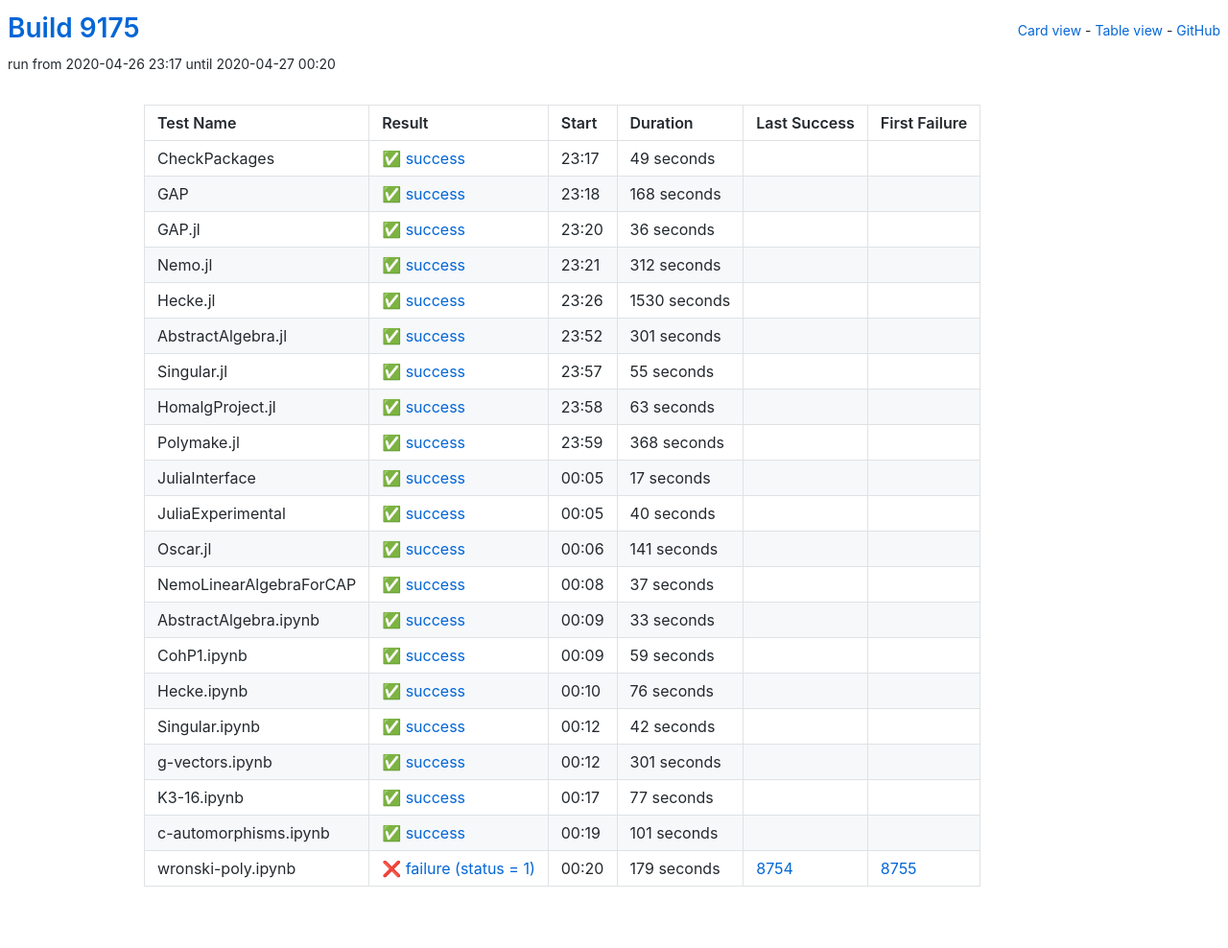
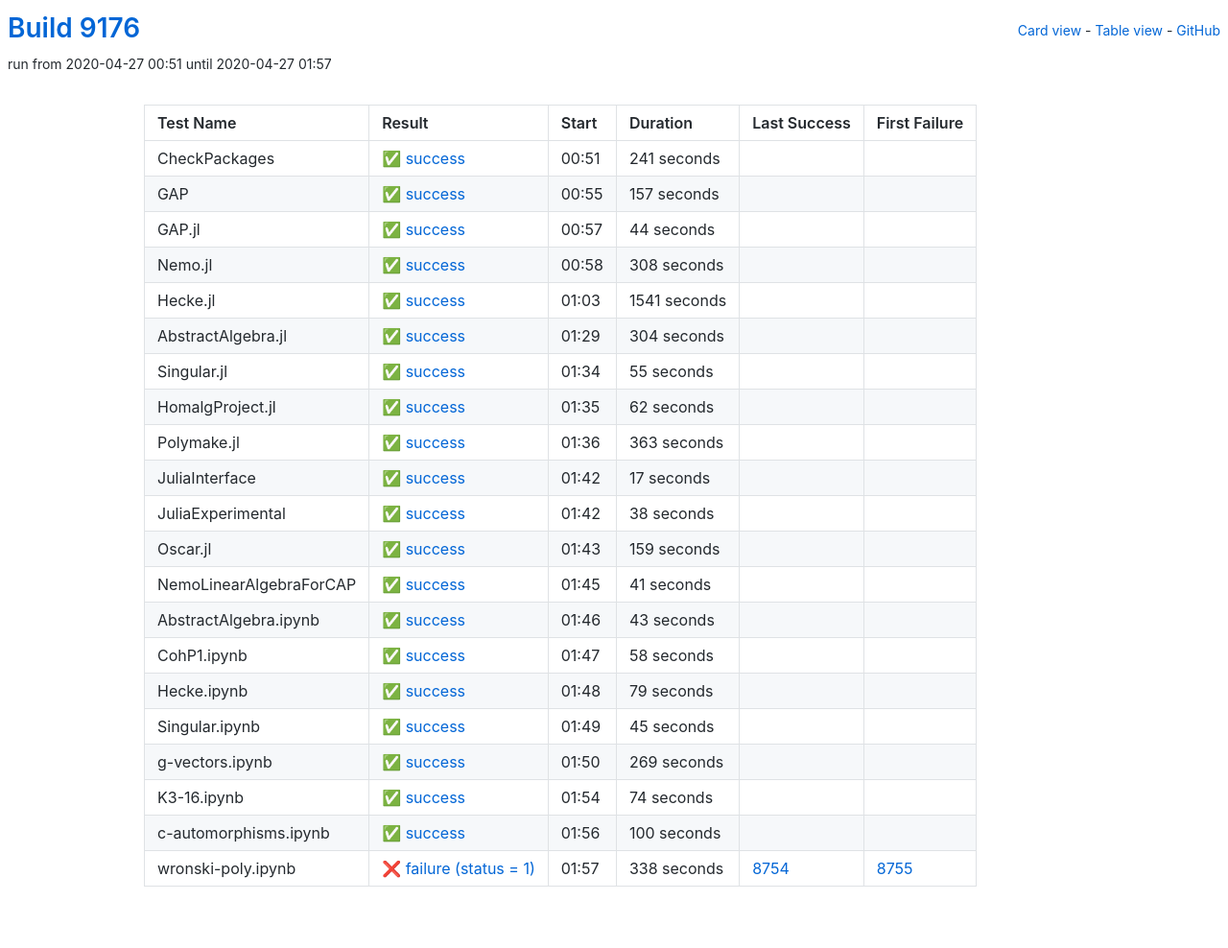
Before and after one commit to oscar-system/oscar-ci-status, a Jekyll site: the page built from table.html, in a window 1280 px wide. Shown: the whole page at 96% size. Built offline with Jekyll 4.4.1, drawn with Linux system fonts in a browser that asks for light colours.

Commit message:
Build 9176

```diff
--- a/_data/ci.yml
+++ b/_data/ci.yml
@@ -1,71 +1,71 @@
-build: 9175
-build_url: https://oscarci.mathematik.uni-kl.de/job/oscar/9175/
+build: 9176
+build_url: https://oscarci.mathematik.uni-kl.de/job/oscar/9176/
 job: oscar
 tests:
-- duration: 49
+- duration: 241
   exitcode: 0
   first_failure: false
   first_failure_url: null
   last_success: false
   last_success_url: null
-  log: https://oscarci.mathematik.uni-kl.de/job/oscar/9175/artifact/logs/build-9175/CheckPackages.log
+  log: https://oscarci.mathematik.uni-kl.de/job/oscar/9176/artifact/logs/build-9176/CheckPackages.log
   name: CheckPackages
-  start: 2020-04-26 23:17
+  start: 2020-04-27 00:51
   status: success
   success: true
-- duration: 168
+- duration: 157
   exitcode: 0
   first_failure: false
   first_failure_url: null
   last_success: false
   last_success_url: null
-  log: https://oscarci.mathematik.uni-kl.de/job/oscar/9175/artifact/logs/build-9175/GAP.log
+  log: https://oscarci.mathematik.uni-kl.de/job/oscar/9176/artifact/logs/build-9176/GAP.log
   name: GAP
-  start: 2020-04-26 23:18
+  start: 2020-04-27 00:55
   status: success
   success: true
-- duration: 36
+- duration: 44
   exitcode: 0
   first_failure: false
   first_failure_url: null
   last_success: false
   last_success_url: null
-  log: https://oscarci.mathematik.uni-kl.de/job/oscar/9175/artifact/logs/build-9175/GAP.jl.log
+  log: https://oscarci.mathematik.uni-kl.de/job/oscar/9176/artifact/logs/build-9176/GAP.jl.log
   name: GAP.jl
-  start: 2020-04-26 23:20
+  start: 2020-04-27 00:57
   status: success
   success: true
-- duration: 312
+- duration: 308
   exitcode: 0
   first_failure: false
   first_failure_url: null
   last_success: false
   last_success_url: null
-  log: https://oscarci.mathematik.uni-kl.de/job/oscar/9175/artifact/logs/build-9175/Nemo.jl.log
+  log: https://oscarci.mathematik.uni-kl.de/job/oscar/9176/artifact/logs/build-9176/Nemo.jl.log
   name: Nemo.jl
-  start: 2020-04-26 23:21
+  start: 2020-04-27 00:58
   status: success
   success: true
-- duration: 1530
+- duration: 1541
   exitcode: 0
   first_failure: false
   first_failure_url: null
   last_success: false
   last_success_url: null
-  log: https://oscarci.mathematik.uni-kl.de/job/oscar/9175/artifact/logs/build-9175/Hecke.jl.log
+  log: https://oscarci.mathematik.uni-kl.de/job/oscar/9176/artifact/logs/build-9176/Hecke.jl.log
   name: Hecke.jl
-  start: 2020-04-26 23:26
+  start: 2020-04-27 01:03
   status: success
   success: true
-- duration: 301
+- duration: 304
   exitcode: 0
   first_failure: false
   first_failure_url: null
   last_success: false
   last_success_url: null
-  log: https://oscarci.mathematik.uni-kl.de/job/oscar/9175/artifact/logs/build-9175/AbstractAlgebra.jl.log
+  log: https://oscarci.mathematik.uni-kl.de/job/oscar/9176/artifact/logs/build-9176/AbstractAlgebra.jl.log
   name: AbstractAlgebra.jl
-  start: 2020-04-26 23:52
+  start: 2020-04-27 01:29
   status: success
   success: true
 - duration: 55
@@ -74,31 +74,31 @@ tests:
   first_failure_url: null
   last_success: false
   last_success_url: null
-  log: https://oscarci.mathematik.uni-kl.de/job/oscar/9175/artifact/logs/build-9175/Singular.jl.log
+  log: https://oscarci.mathematik.uni-kl.de/job/oscar/9176/artifact/logs/build-9176/Singular.jl.log
   name: Singular.jl
-  start: 2020-04-26 23:57
+  start: 2020-04-27 01:34
   status: success
   success: true
-- duration: 63
+- duration: 62
   exitcode: 0
   first_failure: false
   first_failure_url: null
   last_success: false
   last_success_url: null
-  log: https://oscarci.mathematik.uni-kl.de/job/oscar/9175/artifact/logs/build-9175/HomalgProject.jl.log
+  log: https://oscarci.mathematik.uni-kl.de/job/oscar/9176/artifact/logs/build-9176/HomalgProject.jl.log
   name: HomalgProject.jl
-  start: 2020-04-26 23:58
+  start: 2020-04-27 01:35
   status: success
   success: true
-- duration: 368
+- duration: 363
   exitcode: 0
   first_failure: false
   first_failure_url: null
   last_success: false
   last_success_url: null
-  log: https://oscarci.mathematik.uni-kl.de/job/oscar/9175/artifact/logs/build-9175/Polymake.jl.log
+  log: https://oscarci.mathematik.uni-kl.de/job/oscar/9176/artifact/logs/build-9176/Polymake.jl.log
   name: Polymake.jl
-  start: 2020-04-26 23:59
+  start: 2020-04-27 01:36
   status: success
   success: true
 - duration: 17
@@ -107,129 +107,129 @@ tests:
   first_failure_url: null
   last_success: false
   last_success_url: null
-  log: https://oscarci.mathematik.uni-kl.de/job/oscar/9175/artifact/logs/build-9175/JuliaInterface.log
+  log: https://oscarci.mathematik.uni-kl.de/job/oscar/9176/artifact/logs/build-9176/JuliaInterface.log
   name: JuliaInterface
-  start: 2020-04-27 00:05
+  start: 2020-04-27 01:42
   status: success
   success: true
-- duration: 40
+- duration: 38
   exitcode: 0
   first_failure: false
   first_failure_url: null
   last_success: false
   last_success_url: null
-  log: https://oscarci.mathematik.uni-kl.de/job/oscar/9175/artifact/logs/build-9175/JuliaExperimental.log
+  log: https://oscarci.mathematik.uni-kl.de/job/oscar/9176/artifact/logs/build-9176/JuliaExperimental.log
   name: JuliaExperimental
-  start: 2020-04-27 00:05
+  start: 2020-04-27 01:42
   status: success
   success: true
-- duration: 141
+- duration: 159
   exitcode: 0
   first_failure: false
   first_failure_url: null
   last_success: false
   last_success_url: null
-  log: https://oscarci.mathematik.uni-kl.de/job/oscar/9175/artifact/logs/build-9175/Oscar.jl.log
+  log: https://oscarci.mathematik.uni-kl.de/job/oscar/9176/artifact/logs/build-9176/Oscar.jl.log
   name: Oscar.jl
-  start: 2020-04-27 00:06
+  start: 2020-04-27 01:43
   status: success
   success: true
-- duration: 37
+- duration: 41
   exitcode: 0
   first_failure: false
   first_failure_url: null
   last_success: false
   last_success_url: null
-  log: https://oscarci.mathematik.uni-kl.de/job/oscar/9175/artifact/logs/build-9175/NemoLinearAlgebraForCAP.log
+  log: https://oscarci.mathematik.uni-kl.de/job/oscar/9176/artifact/logs/build-9176/NemoLinearAlgebraForCAP.log
   name: NemoLinearAlgebraForCAP
-  start: 2020-04-27 00:08
+  start: 2020-04-27 01:45
   status: success
   success: true
-- duration: 33
+- duration: 43
   exitcode: 0
   first_failure: false
   first_failure_url: null
   last_success: false
   last_success_url: null
-  log: https://oscarci.mathematik.uni-kl.de/job/oscar/9175/artifact/logs/build-9175/AbstractAlgebra.ipynb.log
+  log: https://oscarci.mathematik.uni-kl.de/job/oscar/9176/artifact/logs/build-9176/AbstractAlgebra.ipynb.log
   name: AbstractAlgebra.ipynb
-  start: 2020-04-27 00:09
+  start: 2020-04-27 01:46
   status: success
   success: true
-- duration: 59
+- duration: 58
   exitcode: 0
   first_failure: false
   first_failure_url: null
   last_success: false
   last_success_url: null
-  log: https://oscarci.mathematik.uni-kl.de/job/oscar/9175/artifact/logs/build-9175/CohP1.ipynb.log
+  log: https://oscarci.mathematik.uni-kl.de/job/oscar/9176/artifact/logs/build-9176/CohP1.ipynb.log
   name: CohP1.ipynb
-  start: 2020-04-27 00:09
+  start: 2020-04-27 01:47
   status: success
   success: true
-- duration: 76
+- duration: 79
   exitcode: 0
   first_failure: false
   first_failure_url: null
   last_success: false
   last_success_url: null
-  log: https://oscarci.mathematik.uni-kl.de/job/oscar/9175/artifact/logs/build-9175/Hecke.ipynb.log
+  log: https://oscarci.mathematik.uni-kl.de/job/oscar/9176/artifact/logs/build-9176/Hecke.ipynb.log
   name: Hecke.ipynb
-  start: 2020-04-27 00:10
+  start: 2020-04-27 01:48
   status: success
   success: true
-- duration: 42
+- duration: 45
   exitcode: 0
   first_failure: false
   first_failure_url: null
   last_success: false
   last_success_url: null
-  log: https://oscarci.mathematik.uni-kl.de/job/oscar/9175/artifact/logs/build-9175/Singular.ipynb.log
+  log: https://oscarci.mathematik.uni-kl.de/job/oscar/9176/artifact/logs/build-9176/Singular.ipynb.log
   name: Singular.ipynb
-  start: 2020-04-27 00:12
+  start: 2020-04-27 01:49
   status: success
   success: true
-- duration: 301
+- duration: 269
   exitcode: 0
   first_failure: false
   first_failure_url: null
   last_success: false
   last_success_url: null
-  log: https://oscarci.mathematik.uni-kl.de/job/oscar/9175/artifact/logs/build-9175/g-vectors.ipynb.log
+  log: https://oscarci.mathematik.uni-kl.de/job/oscar/9176/artifact/logs/build-9176/g-vectors.ipynb.log
   name: g-vectors.ipynb
-  start: 2020-04-27 00:12
+  start: 2020-04-27 01:50
   status: success
   success: true
-- duration: 77
+- duration: 74
   exitcode: 0
   first_failure: false
   first_failure_url: null
   last_success: false
   last_success_url: null
-  log: https://oscarci.mathematik.uni-kl.de/job/oscar/9175/artifact/logs/build-9175/K3-16.ipynb.log
+  log: https://oscarci.mathematik.uni-kl.de/job/oscar/9176/artifact/logs/build-9176/K3-16.ipynb.log
   name: K3-16.ipynb
-  start: 2020-04-27 00:17
+  start: 2020-04-27 01:54
   status: success
   success: true
-- duration: 101
+- duration: 100
   exitcode: 0
   first_failure: false
   first_failure_url: null
   last_success: false
   last_success_url: null
-  log: https://oscarci.mathematik.uni-kl.de/job/oscar/9175/artifact/logs/build-9175/c-automorphisms.ipynb.log
+  log: https://oscarci.mathematik.uni-kl.de/job/oscar/9176/artifact/logs/build-9176/c-automorphisms.ipynb.log
   name: c-automorphisms.ipynb
-  start: 2020-04-27 00:19
+  start: 2020-04-27 01:56
   status: success
   success: true
-- duration: 179
+- duration: 338
   exitcode: 1
   first_failure: 8755
   first_failure_url: https://oscarci.mathematik.uni-kl.de/job/oscar/8755/
   last_success: 8754
   last_success_url: https://oscarci.mathematik.uni-kl.de/job/oscar/8754/
-  log: https://oscarci.mathematik.uni-kl.de/job/oscar/9175/artifact/logs/build-9175/wronski-poly.ipynb.log
+  log: https://oscarci.mathematik.uni-kl.de/job/oscar/9176/artifact/logs/build-9176/wronski-poly.ipynb.log
   name: wronski-poly.ipynb
-  start: 2020-04-27 00:20
+  start: 2020-04-27 01:57
   status: failure
   success: false
```
Also changed, not shown: README.md.
